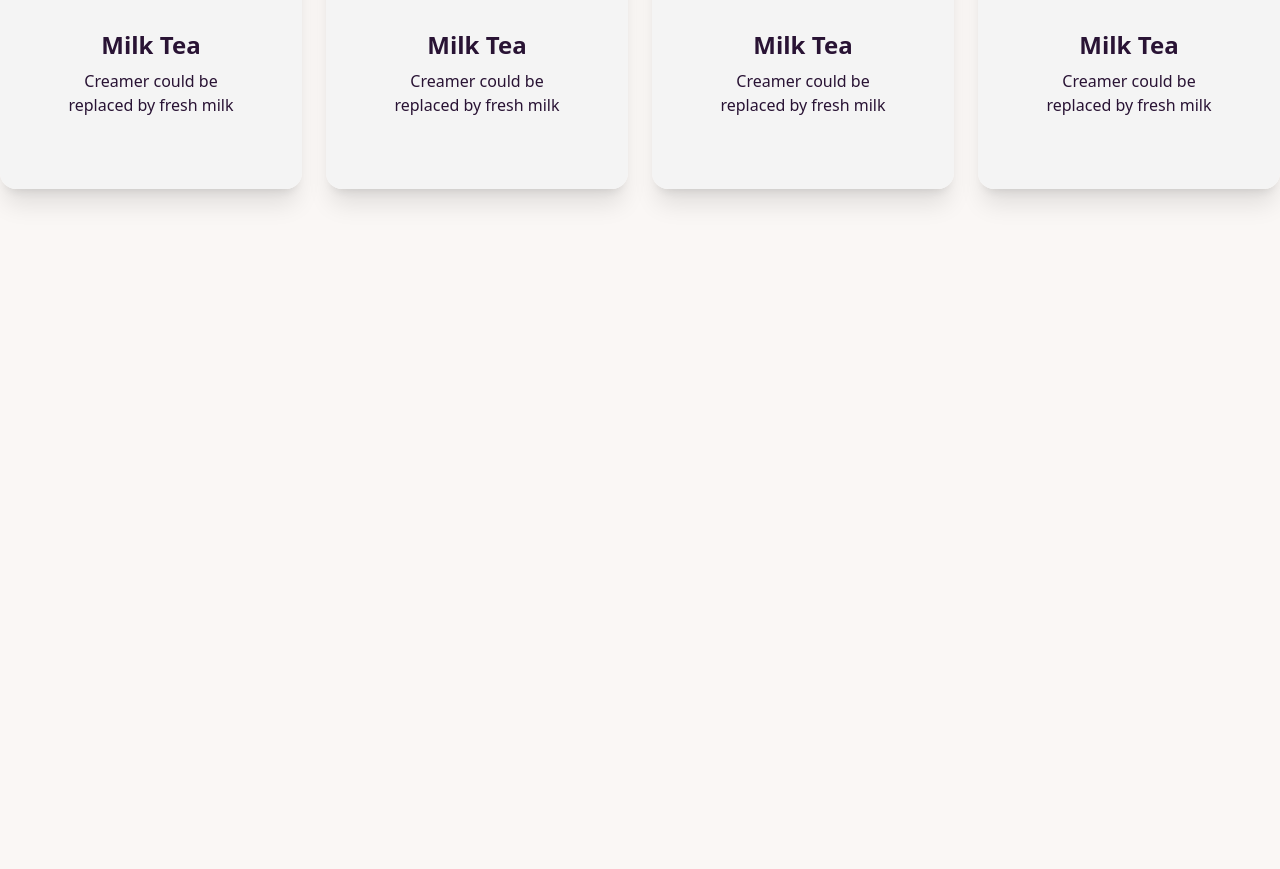
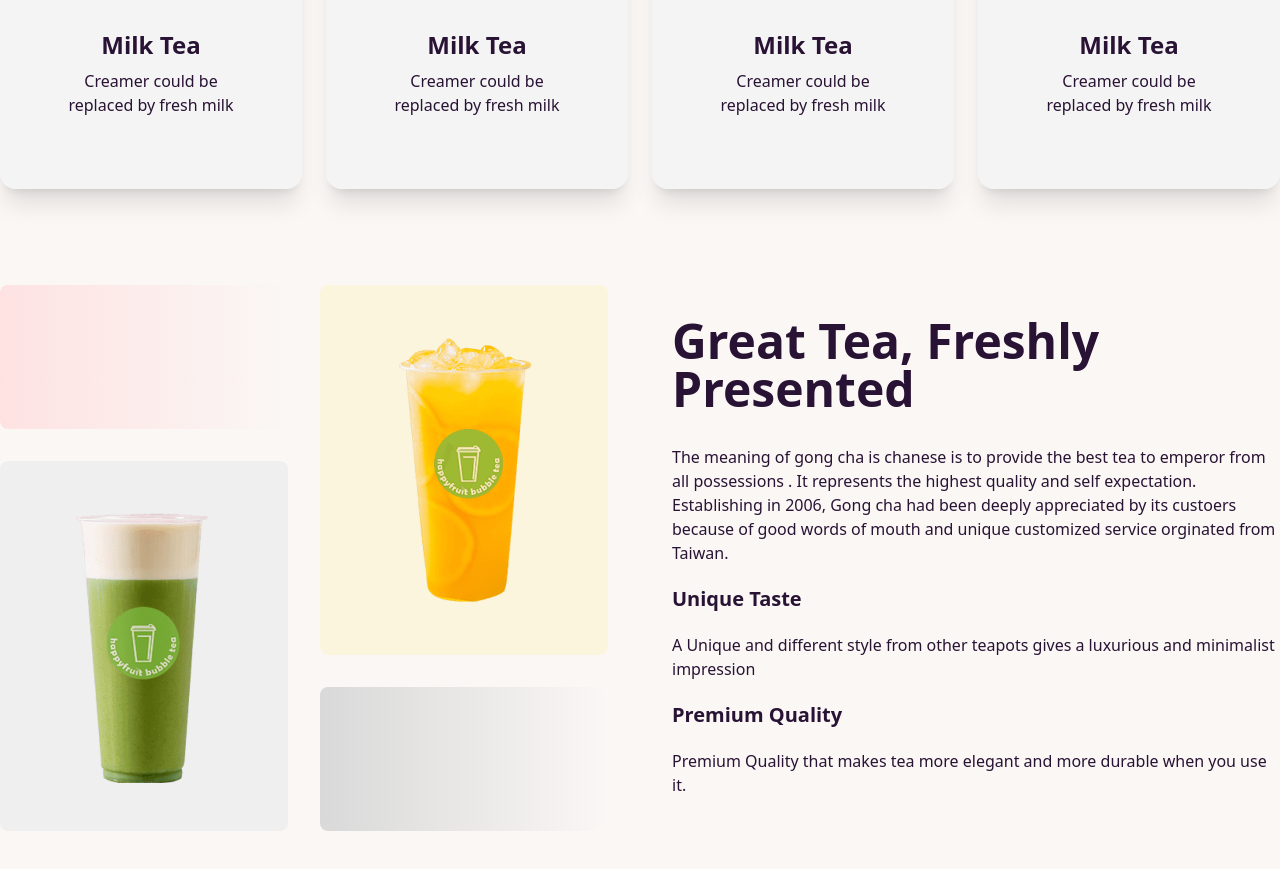
Before and after one commit to riasat01/tea-house-by-riasat, a plain HTML site: page index.html in a window 1280 px wide. Shown: the part 892-1761 px from the top of the page. Before the commit the page ends 1177 px from the top, so only its background shows below. Drawn offline with nearby package versions, Linux system fonts and the light colour scheme.

Commit message:
great tea done

```diff
--- a/index.html
+++ b/index.html
@@ -113,6 +113,23 @@
                   </div>
             </div>
         </section>
+        <!-- grgeat tea fresh tea section -->
+        <section class="my-24 flex gap-16 flex-col lg:flex-row">
+            <div class="grid gap-8 grid-cols-1 md:grid-cols-2 flex-1">
+                <div class="rounded-lg h-36 bg-gradient-to-r from-red-100 to-white-100"></div>
+                <div class="row-span-2  rounded-lg bg-amber-100 bg-opacity-50 flex justify-center items-center py-12"><img src="./images/fresh-1.png" alt=""></div>
+                <div class="row-span-2 rounded-lg bg-gray-200 bg-opacity-50 flex justify-center items-center py-12"><img src="./images/fresh-2.png" alt=""></div>
+                <div class="rounded-lg h-36 bg-gradient-to-r from-[#D9D9D9] to-[rgba(255, 255, 255, 0.00)]"></div>
+            </div>
+            <div class="space-y-5 flex-1">
+                <h3 class="text-5xl font-extrabold my-8">Great Tea, Freshly Presented</h3>
+                <p>The meaning of gong cha is chanese is to provide the best tea to emperor from all possessions . It represents the highest quality and self expectation. Establishing in 2006, Gong cha had been deeply appreciated by its custoers  because of good words of mouth and unique customized service orginated from Taiwan.</p>
+                <h2 class="text-xl font-extrabold my-8">Unique Taste</h2>
+                <p>A Unique and different style from other teapots gives a luxurious and minimalist impression</p>
+                <h2 class="text-xl font-extrabold my-8">Premium Quality</h2>
+                <p>Premium Quality that makes tea more elegant and more durable when you use it.</p>
+            </div>
+        </section>
     </main>
     <footer></footer>
 </body>
```
